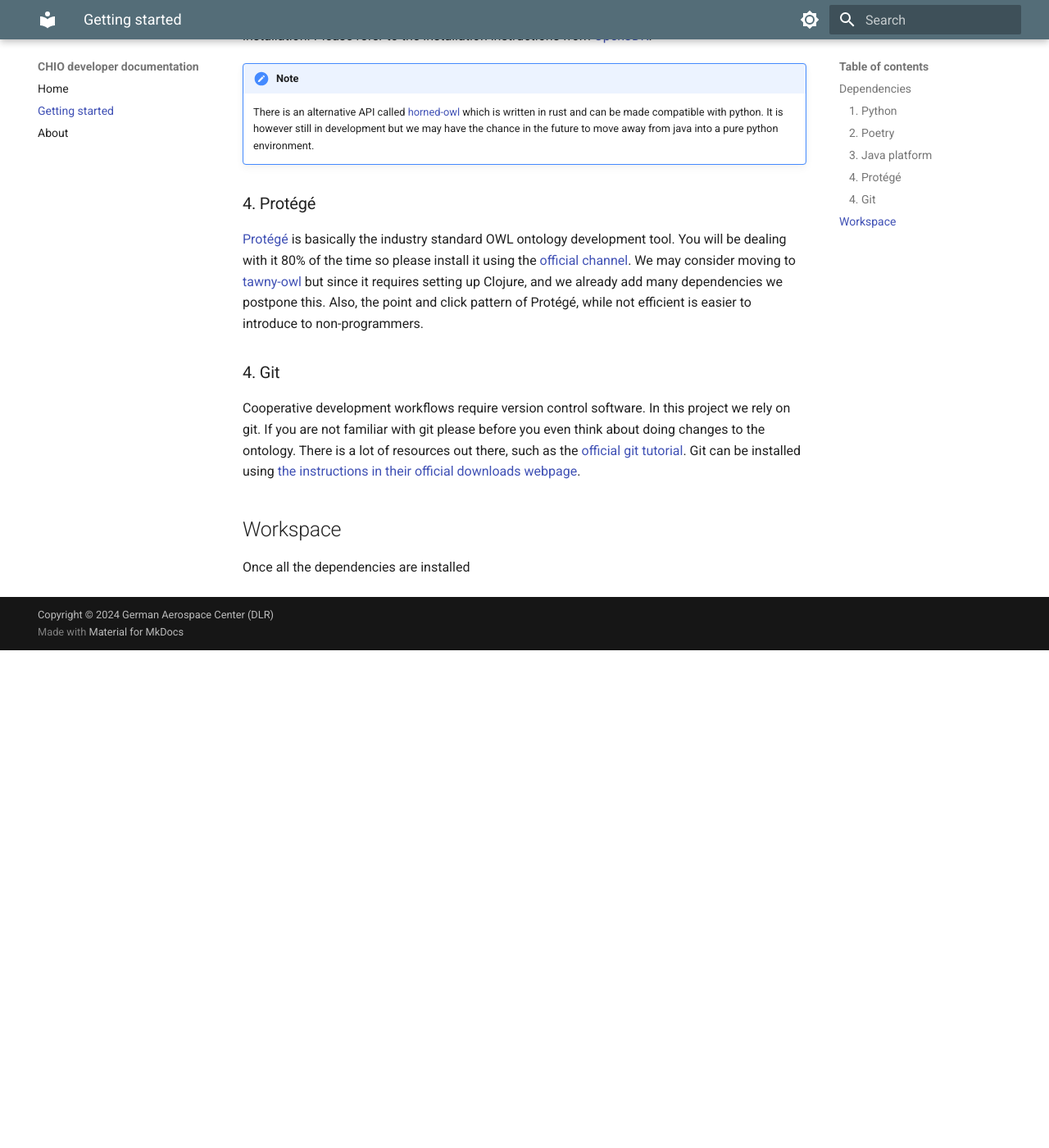
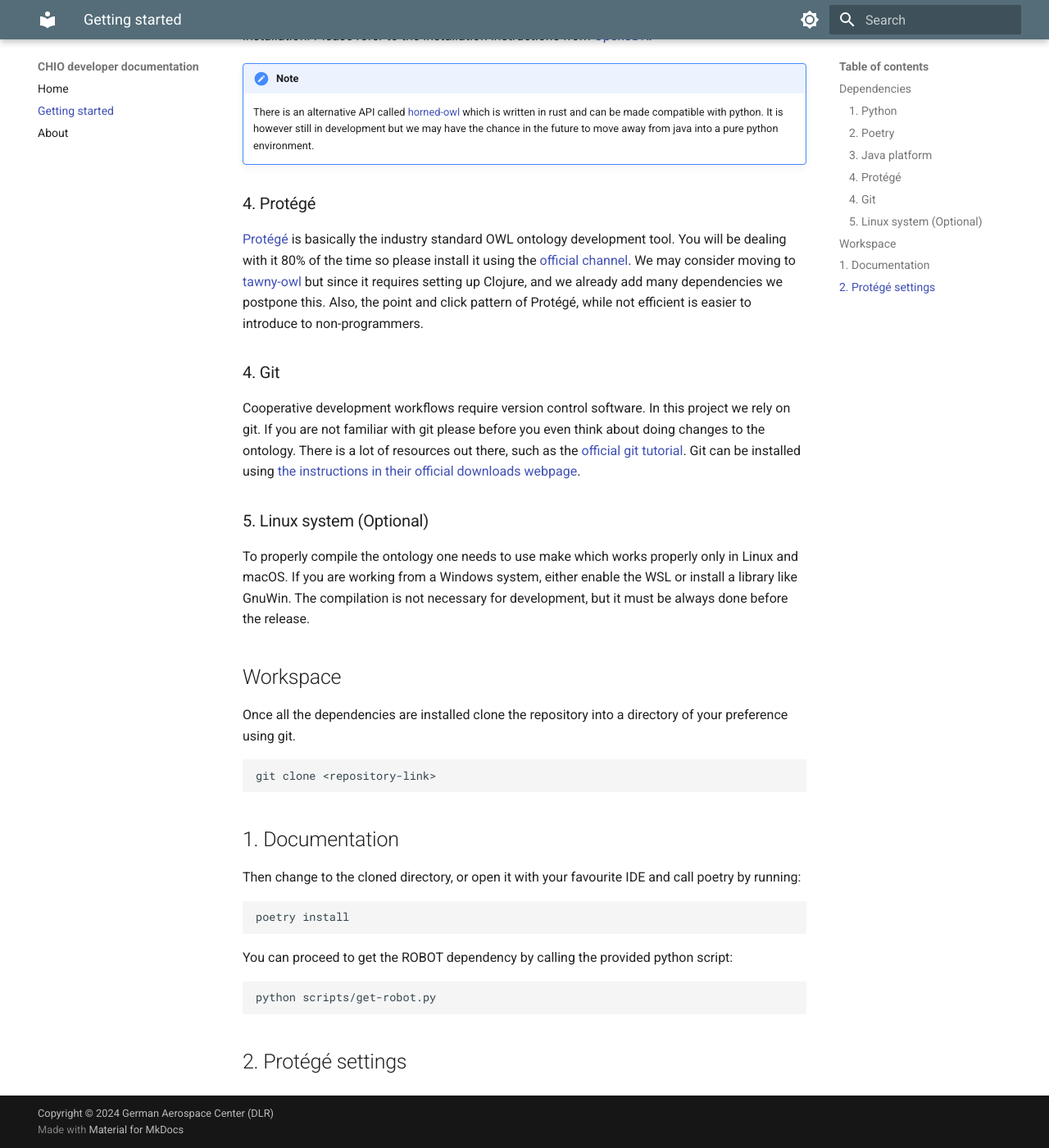
Before and after one commit to dlr-ve-esy/charging-ontology, an MkDocs documentation site: the page built from docs/gettingstarted.md, in a window 1280 px wide and 1400 px high, scrolled down 883 px. Shown: the whole window at 82% size. Built offline with MkDocs 1.6.1 and Material for MkDocs 9.7.7, drawn with Linux system fonts in a browser that asks for light colours; before the commit the page ends 1676 px from its top, so only the background shows below that.

Commit message:
Improved documentation

````diff
--- a/docs/gettingstarted.md
+++ b/docs/gettingstarted.md
@@ -65,6 +65,36 @@
 there, such as the [official git
 tutorial](https://git-scm.com/docs/gittutorial). Git can be installed using [the instructions in their official downloads webpage](https://git-scm.com/downloads).
 
+
+### 5. Linux system (Optional)
+
+To properly compile the ontology one needs to use make which works properly
+only in Linux and macOS. If you are working from a Windows system, either
+enable the WSL or install a library like GnuWin. The compilation is not
+necessary for development, but it must be always done before the release.
+
 ## Workspace
 
-Once all the dependencies are installed
+Once all the dependencies are installed clone the repository into a directory
+of your preference using git.
+
+```bash
+git clone <repository-link>
+```
+
+## 1. Documentation
+
+Then change to the cloned directory, or open it with your favourite IDE and call
+poetry by running:
+
+```bash
+poetry install
+```
+
+You can proceed to get the ROBOT dependency by calling the provided python script:
+
+```bash
+python scripts/get-robot.py
+```
+
+## 2. Protégé settings
````
Also changed, not shown: docs/index.md (+7 -2 lines).
